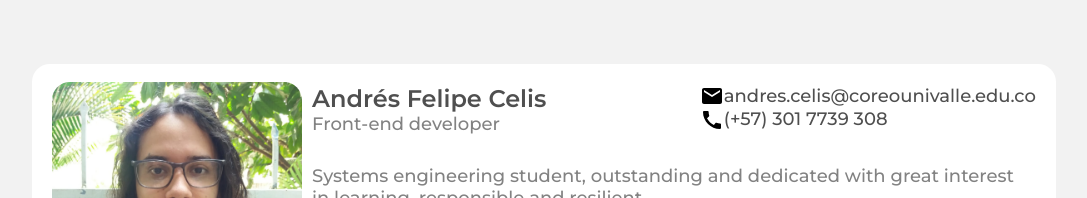
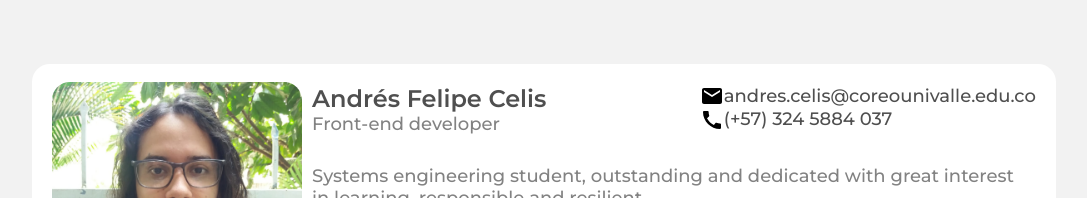
Before and after one commit to Alifend/portfolio-alifend, a React (Create React App) app: page / in a window 1280 px wide. Shown: the top 198 px of the page, without its empty margins (107-1194 px from the left). Built offline with nearby package versions, Linux system fonts and the light colour scheme.

Commit message:
number changed

```diff
--- a/src/components/Profile.js
+++ b/src/components/Profile.js
@@ -21,7 +21,7 @@ const Profile = () => {
             </EmailContainer>
             <div style={{ display: "flex" }}>
               {PhoneIcon}
-              <Phone>(+57) 301 7739 308</Phone>
+              <Phone>(+57) 324 5884 037</Phone>
             </div>
           </div>
         </SectionOne>
```
